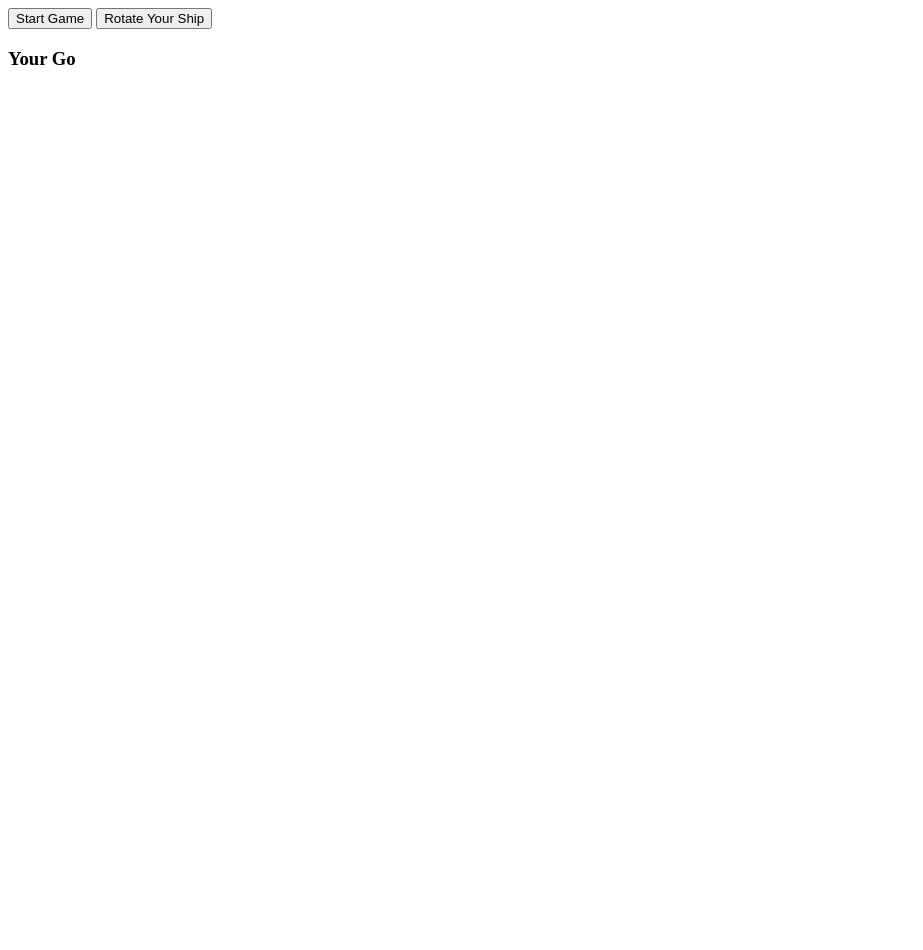
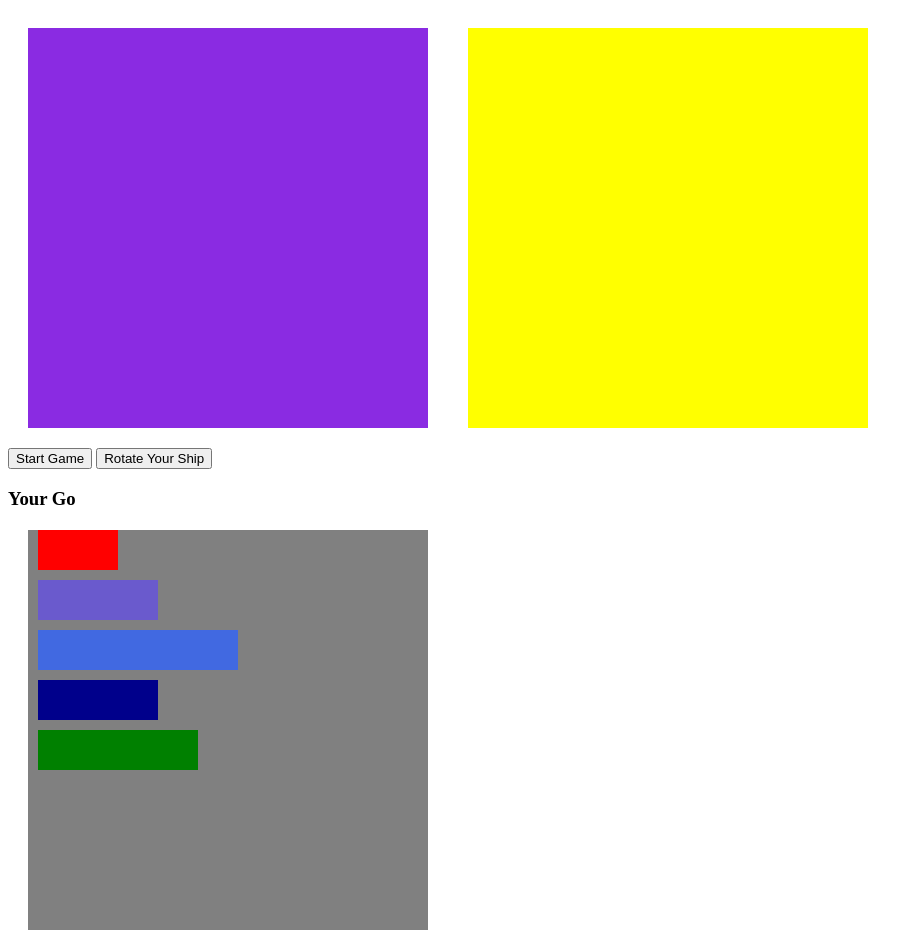
Before and after one commit to codelucid/Battleship, a plain HTML site: page index.html in a window 1280 px wide. Shown: the whole page, without its empty margins (0-923 px from the left). Before the commit the page ends 800 px from the top, so only its background shows below. Drawn offline with Linux system fonts and the light colour scheme.

Commit message:
coded ships in html and their css

```diff
--- a/index.html
+++ b/index.html
@@ -13,17 +13,45 @@
     <div class="container">
         <div class="grid grid-user"></div>
         <div class="grid grid-computer"></div>
+    </div>
 
+    <div class="hidden-info">
+        <button id="start">Start Game</button>
+        <button id="rotate">Rotate Your Ship</button>
+        <h3 id="whose-go">Your Go</h3>
+        <h3 id="info"></h3>
+    </div>
 
-        <div class="hidden-info">
-            <button id="start">Start Game</button>
-            <button id="rotate">Rotate Your Ship</button>
-            <h3 id="whose-go">Your Go</h3>
-            <h3 id="info"></h3>
+    <div class="grid-display">
+        <div class="ship destroyer-container" draggable="true">
+            <div id="destroyer-0"></div>
+            <div id="destroyer-1"></div>
         </div>
+        <div class="ship cruiser-container" draggable="true">
+            <div id="cruiser-0"></div>
+            <div id="cruiser-1"></div>
+            <div id="cruiser-2"></div>
+        </div>
+        <div class="ship carrier-container" draggable="true">
+            <div id="carrier-0"></div>
+            <div id="carrier-1"></div>
+            <div id="carrier-2"></div>
+            <div id="carrier-3"></div>
+            <div id="carrier-4"></div>
+        </div>
+        <div class="ship submarine-container" draggable="true">
+            <div id="submarine-0"></div>
+            <div id="submarine-1"></div>
+            <div id="submarine-2"></div>
+        </div>
+        <div class="ship battleship-container" draggable="true">
+            <div id="battleship-0"></div>
+            <div id="battleship-1"></div>
+            <div id="battleship-2"></div>
+            <div id="battleship-3"></div>
+        </div>
+    </div>
 
-        <div class="grid-display"></div>
-    </div>
 
     <script src="app.js" charset="utf-8"></script>
 </body>
--- a/style.css
+++ b/style.css
@@ -0,0 +1,78 @@
+.container {
+    display: flex;
+}
+
+.grid-user {
+    width: 400px;
+    height: 400px;
+    display: flex;
+    flex-wrap: wrap;
+    background-color: blueviolet;
+    margin: 20px;
+}
+
+.grid div {
+    width: 40px;
+    height: 40px;
+}
+
+.grid-computer {
+    width: 400px;
+    height: 400px;
+    display: flex;
+    flex-wrap: wrap;
+    background-color: yellow;
+    margin: 20px;
+}
+
+.grid-display {
+    width: 400px;
+    height: 400px;
+    margin: 20px;
+    background-color: grey;
+}
+
+.ship div {
+    width: 40px;
+    height: 40px;
+}
+
+.destroyer-container {
+    width: 80px;
+    height: 40px;
+    background-color: red;
+    margin: 10px;
+    display: flex;
+}
+
+.cruiser-container {
+    width: 120px;
+    height: 40px;
+    background-color: slateblue;
+    margin: 10px;
+    display: flex;
+}
+
+.carrier-container {
+    width: 200px;
+    height: 40px;
+    background-color: royalblue;
+    margin: 10px;
+    display: flex;
+}
+
+.battleship-container {
+    width: 160px;
+    height: 40px;
+    background-color: green;
+    margin: 10px;
+    display: flex;
+}
+
+.submarine-container {
+    width: 120px;
+    height: 40px;
+    background-color: darkblue;
+    margin: 10px;
+    display: flex;
+}
```
